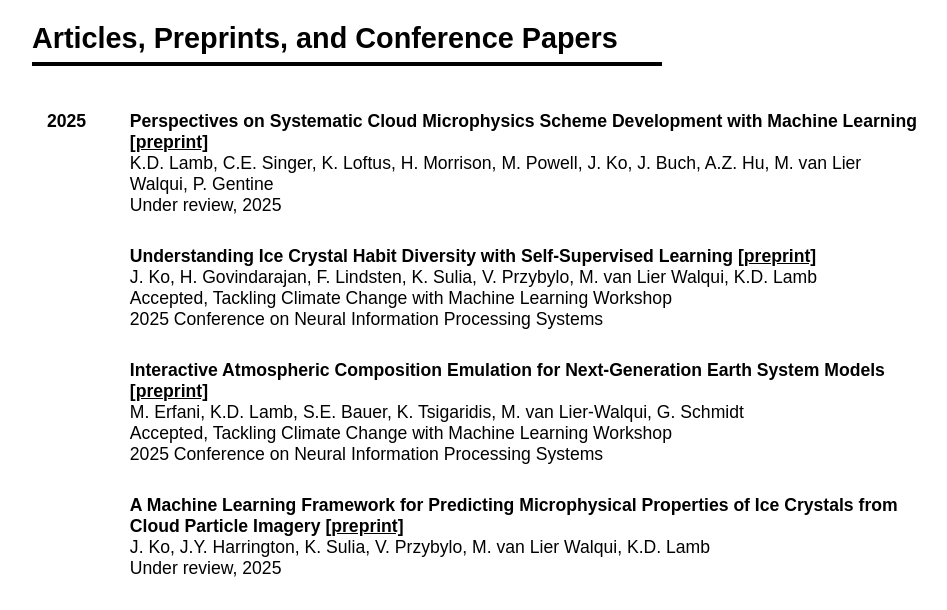
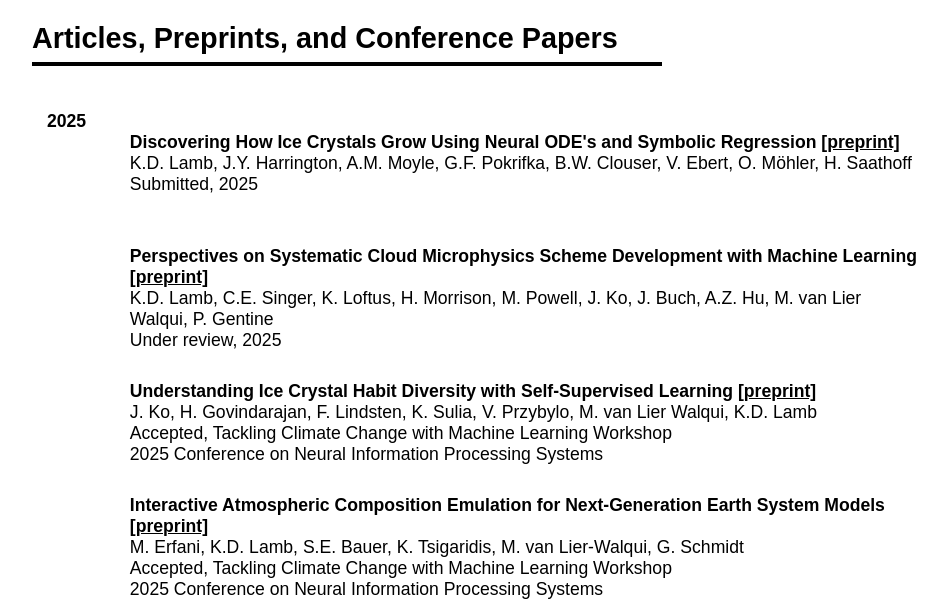
Before and after one commit to kdlamb/kdlamb.github.io, a Jekyll site: the page built from pages/publications.md, in a window 1280 px wide and 900 px high, cut to the strip 290-900 px from the top of the window. Shown: the whole strip, without its empty margins (158-1105 px from the left). Built offline with Jekyll 4.4.1, drawn with Linux system fonts in a browser that asks for light colours; nearby versions of some CDN libraries.

Commit message:
Updates to publications

```diff
--- a/pages/publications.md
+++ b/pages/publications.md
@@ -17,6 +17,13 @@ image: waves-band.jpeg
 
 <tr>
 <td><strong>2025<BR><BR><BR><BR><BR></strong></td>
+<td><strong>Discovering How Ice Crystals Grow Using Neural ODE's and Symbolic Regression <a href="https://arxiv.org/abs/2510.17935">[preprint]</a></strong><br>
+K.D. Lamb, J.Y. Harrington, A.M. Moyle, G.F. Pokrifka, B.W. Clouser, V. Ebert, O. Möhler, H. Saathoff<br>
+Submitted, 2025<br></td>
+</tr>
+
+ <tr>
+<td></td>
 <td><strong>Perspectives on Systematic Cloud Microphysics Scheme Development with Machine Learning <a href="https://essopenarchive.org/users/553026/articles/1314217-perspectives-on-systematic-cloud-microphysics-scheme-development-with-machine-learning?commit=3355424c1b1db729b5e75a06761800b8e1918168">[preprint]</a></strong><br>
 K.D. Lamb, C.E. Singer, K. Loftus, H. Morrison, M. Powell, J. Ko, J. Buch, A.Z. Hu, M. van Lier Walqui, P. Gentine<br>
 Under review, 2025<br></td>
```
